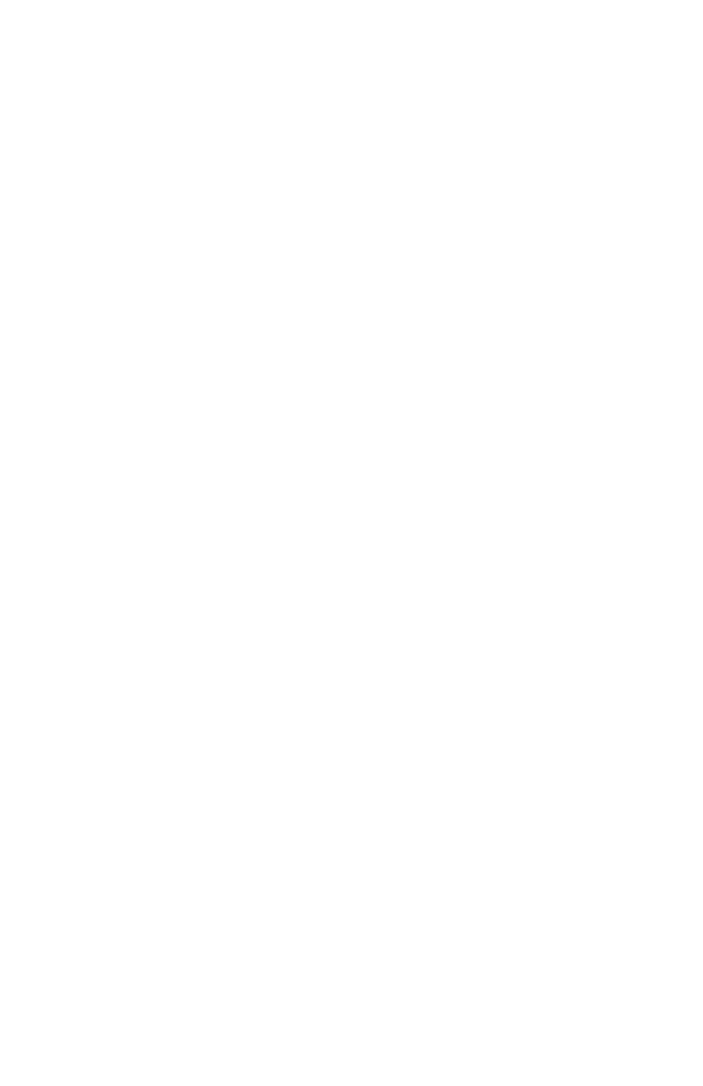
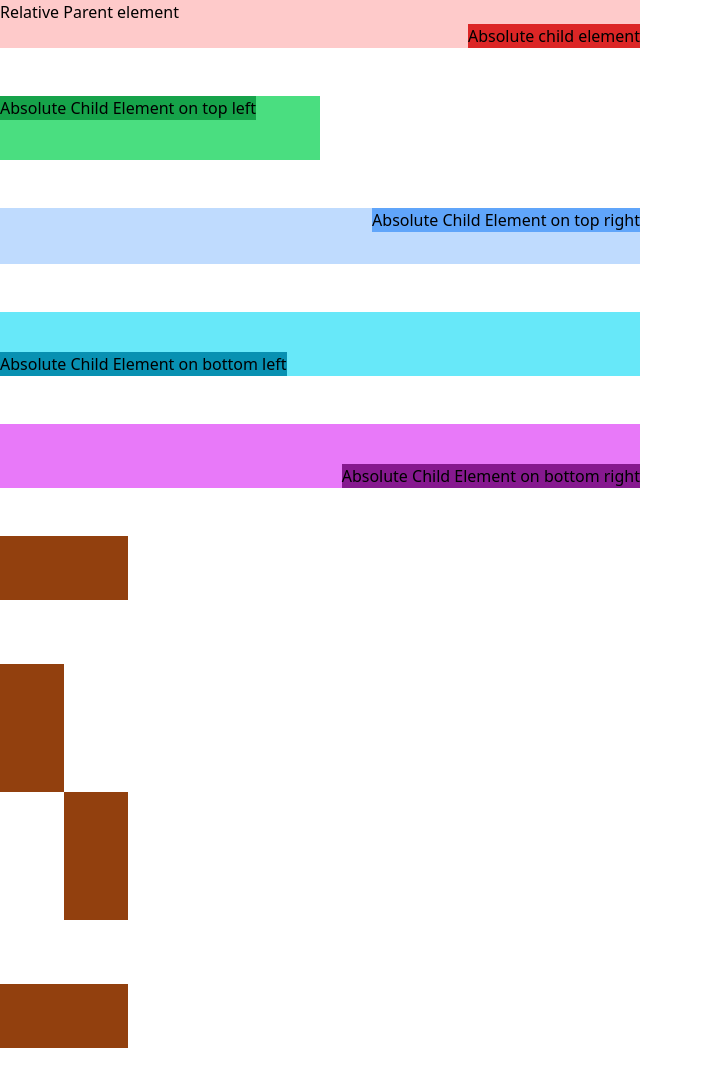
Before and after one commit to ablonewolf/TailWindCSS-Practice-Codes, a website: page tailwind-practice-codes/06-layout-position/index.html in a window 1280 px wide. Shown: the whole page, without its empty margins (0-703 px from the left). Before the commit the page ends 800 px from the top, so only its background shows below. Drawn offline with nearby package versions, Linux system fonts and the light colour scheme.

Commit message:
Practiced layout positioning.

```diff
--- a/tailwind-practice-codes/06-layout-position/index.html
+++ b/tailwind-practice-codes/06-layout-position/index.html
@@ -1,36 +1,76 @@
 <!DOCTYPE html>
 <html lang="en">
 <head>
-    <meta charset="UTF-8" />
-    <meta http-equiv="X-UA-Compatible" content="IE=edge" />
-    <meta name="viewport" content="width=device-width, initial-scale=1.0" />
+    <meta charset="UTF-8"/>
+    <meta http-equiv="X-UA-Compatible" content="IE=edge"/>
+    <meta name="viewport" content="width=device-width, initial-scale=1.0"/>
     <script src="https://cdn.tailwindcss.com"></script>
     <title>TailwindCSS</title>
 </head>
 <body>
 <!-- Positioning -->
-
+<div class="relative w-1/2 h-12 bg-red-200">
+    <p>Relative Parent element</p>
+    <div class="absolute bottom-0 right-0 bg-red-600">
+        <p>Absolute child element</p>
+    </div>
+</div>
+<br>
+<br>
 <!-- Top left corner -->
-
+<div class="relative w-80 h-16 bg-green-400">
+    <div class="absolute top-0 left-0 bg-green-600">
+        <p>Absolute Child Element on top left</p>
+    </div>
+</div>
+<br>
+<br>
 <!-- Top right corner -->
-
+<div class="relative w-1/2 h-14 bg-blue-200">
+    <div class="absolute top-0 right-0 bg-blue-400">
+        <p>Absolute Child Element on top right</p>
+    </div>
+</div>
+<br>
+<br>
 <!-- Bottom left corner -->
-
+<div class="relative w-1/2 h-16 bg-cyan-300">
+    <div class="absolute bottom-0 left-0 bg-cyan-600">
+        <p>Absolute Child Element on bottom left</p>
+    </div>
+</div>
+<br>
+<br>
 <!-- Bottom right corner -->
-
+<div class="relative w-1/2 h-16 bg-fuchsia-400">
+    <div class="absolute bottom-0 right-0 bg-fuchsia-800">
+        <p>Absolute Child Element on bottom right</p>
+    </div>
+</div>
+<br>
+<br>
 <!-- Span top edge -->
-
+<div class="relative w-32 h-32 bg-amber-200-400">
+    <div class="absolute inset-x-0 top-0 h-16 bg-amber-800">
+    </div>
+</div>
 <!-- Span left edge -->
-
+<div class="relative w-32 h-32 bg-amber-200-400">
+    <div class="absolute inset-y-0 left-0 w-16 bg-amber-800">
+    </div>
+</div>
 <!-- Span right edge -->
-
+<div class="relative w-32 h-32 bg-amber-200-400">
+    <div class="absolute inset-y-0 right-0 w-16 bg-amber-800">
+    </div>
+</div>
 <!-- Span bottom edge -->
-
-    <!-- Display Classes -->
-
-    <!-- Z-Index -->
-
-    <!-- Floats -->
+<div class="relative w-32 h-32 bg-amber-200-400">
+    <div class="absolute inset-x-0 bottom-0 h-16 bg-amber-800">
+    </div>
+</div>
+<br>
+<br>
 </body>
 </html>
 
```
Lines whose indentation alone changed are shown as unchanged.
